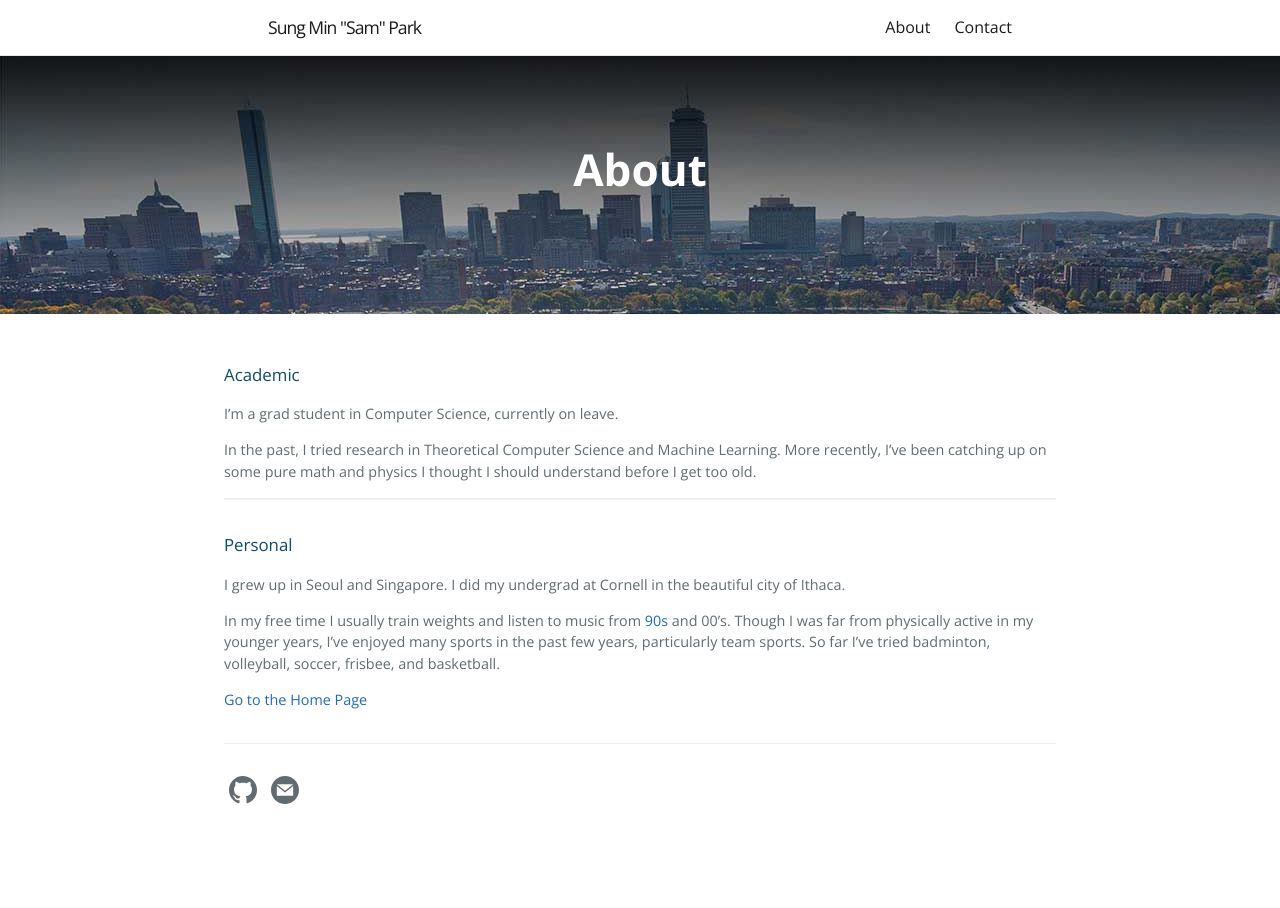
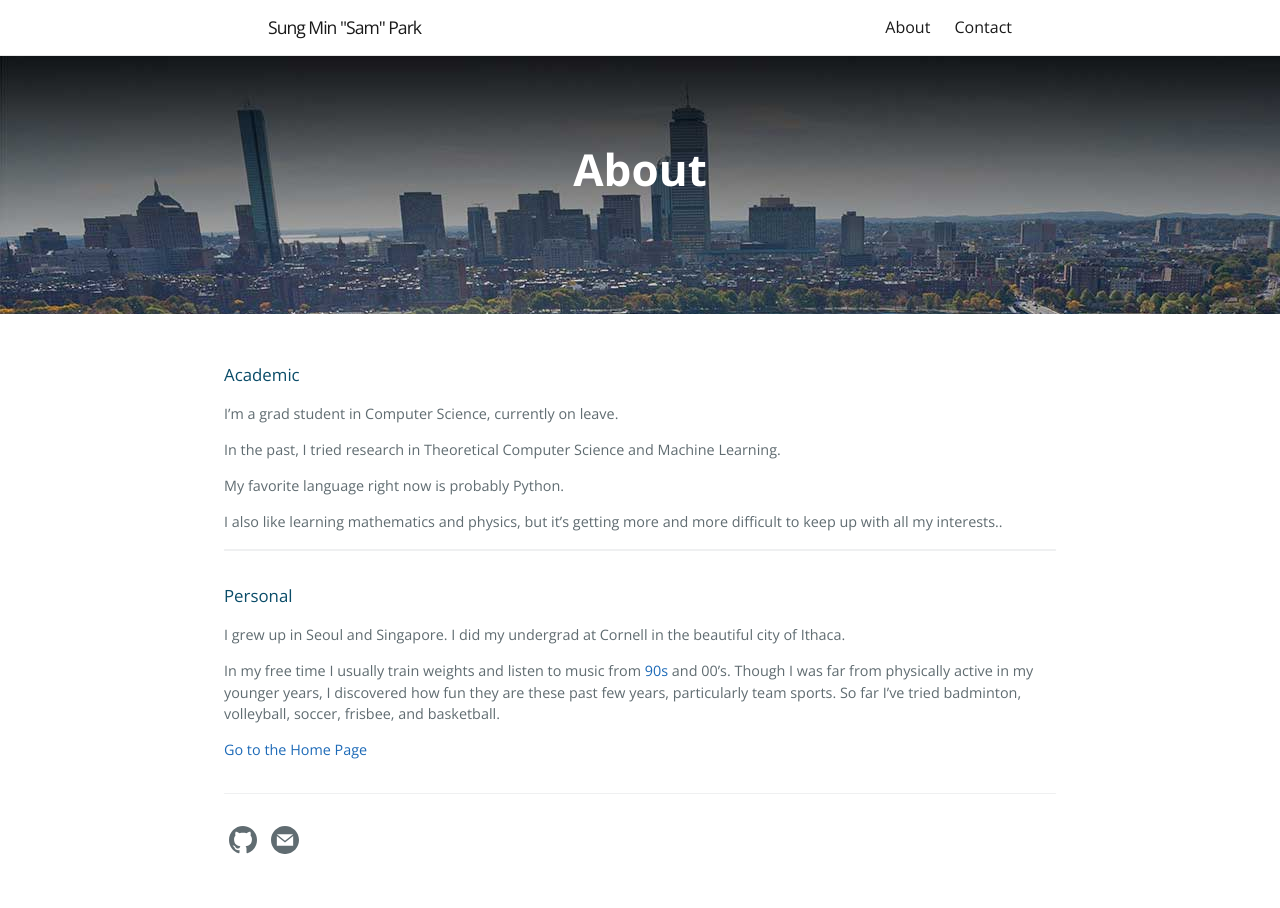
Before and after one commit to sung-max/sung-max.github.io, a Jekyll site: the page built from about.md, in a window 1280 px wide. Built offline with Jekyll 4.4.1, drawn with Linux system fonts in a browser that asks for light colours.

Commit message:
Update about.md

```diff
--- a/about.md
+++ b/about.md
@@ -9,8 +9,10 @@ permalink: /about/
 I'm a grad student in Computer Science, currently on leave.
 
 In the past, I tried research in Theoretical Computer Science and Machine Learning.
-More recently, I've been catching up on some pure math and physics I thought I should understand before I get too old.
 
+My favorite language right now is probably Python.
+
+I also like learning mathematics and physics, but it's getting more and more difficult to keep up with all my interests..
 
 ------------
 
@@ -20,7 +22,7 @@ I grew up in Seoul and Singapore.
 I did my undergrad at Cornell in the beautiful city of Ithaca.
 
 In my free time I usually train weights and listen to music from [90s][shes-so-high] and 00's.
-Though I was far from physically active in my younger years, I've enjoyed many sports in the past few years, particularly team sports. So far I've tried badminton, volleyball, soccer, frisbee, and basketball.
+Though I was far from physically active in my younger years, I discovered how fun they are these past few years, particularly team sports. So far I've tried badminton, volleyball, soccer, frisbee, and basketball.
 
 
 [Go to the Home Page](../)
```
